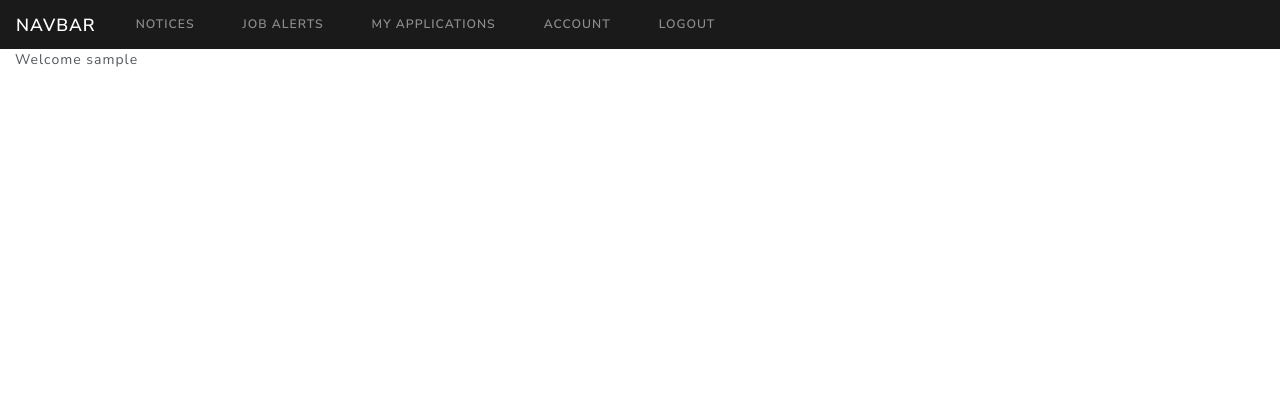
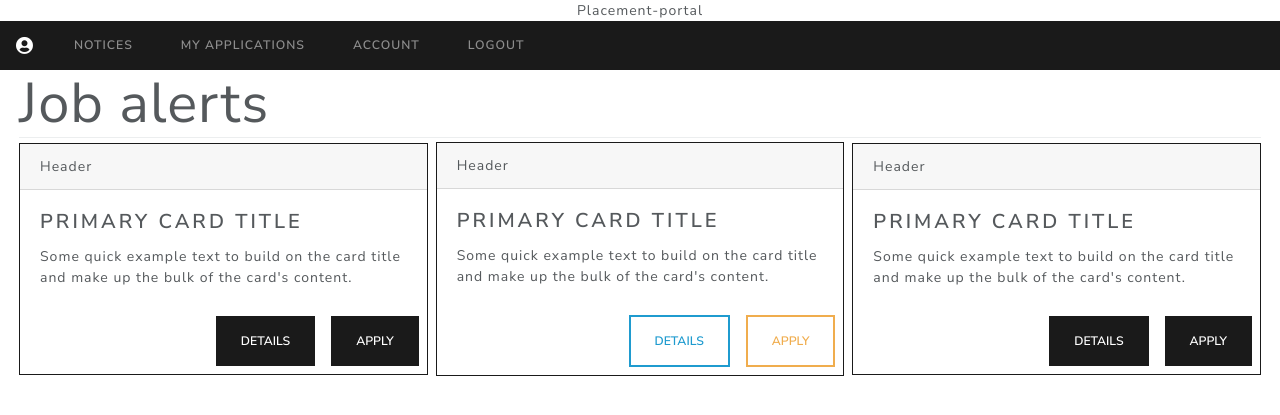
Before and after one commit to sanketwadekar/placement_portal, a Django app: page / in a window 1280 px wide. Shown: the top 415 px of the page. Run offline with Django 3.2, Linux system fonts and the light colour scheme; the visitor is signed in with stand-in values (Sample User, id 1); some libraries are stand-ins or nearby versions.

Commit message:
added dashboard tiles

```diff
--- a/placement_portal/accounts/templates/accounts/base.html
+++ b/placement_portal/accounts/templates/accounts/base.html
@@ -14,7 +14,12 @@
 <script src="https://cdnjs.cloudflare.com/ajax/libs/popper.js/1.16.1/umd/popper.min.js"></script>
 <script src="https://cdnjs.cloudflare.com/ajax/libs/twitter-bootstrap/4.5.2/js/bootstrap.min.js"></script>
 <div id="root">
+    <div class="container-fluid text-center">
+        Placement-portal
+    </div>
+    {% if request.user.is_authenticated %}
     {% include './navbar.html'%}
+    {% endif %}
     {% include './messages.html' %}
     <div class="container-fluid">
         {% block content %}
--- a/placement_portal/accounts/templates/accounts/dashboard.html
+++ b/placement_portal/accounts/templates/accounts/dashboard.html
@@ -3,6 +3,46 @@
 {%block title%}Dashboard{%endblock title%}
 {% block content %}
 <div>
-    Welcome {{request.user}}
+  <div class="display-4 border-bottom mx-1">
+    Job alerts
+  </div>
+  <div class="d-sm-flex flex-sm-row mb-3 align-items-center justify-content-center">
+    <div class="card border-primary m-1">
+      <div class="card-header">Header</div>
+      <div class="card-body">
+        <h4 class="card-title">Primary card title</h4>
+        <p class="card-text">Some quick example text to build on the card title and make up the bulk of the card's
+          content.</p>
+      </div>
+      <div class="d-inline-flex flex-row-reverse ">
+        <button type="button" class="btn btn-primary m-2">Apply</button>
+        <button type="button" class="btn btn-primary m-2">Details</button>
+      </div>
+    </div>
+    <div class="card border-primary m-1">
+      <div class="card-header">Header</div>
+      <div class="card-body">
+        <h4 class="card-title">Primary card title</h4>
+        <p class="card-text">Some quick example text to build on the card title and make up the bulk of the card's
+          content.</p>
+      </div>
+      <div class="d-inline-flex flex-row-reverse ">
+        <button type="button" class="btn btn-outline-warning m-2">Apply</button>
+        <button type="button" class="btn btn-outline-info m-2">Details</button>
+      </div>
+    </div>
+    <div class="card border-primary m-1">
+      <div class="card-header">Header</div>
+      <div class="card-body">
+        <h4 class="card-title">Primary card title</h4>
+        <p class="card-text">Some quick example text to build on the card title and make up the bulk of the card's
+          content.</p>
+      </div>
+      <div class="d-inline-flex flex-row-reverse ">
+        <button type="button" class="btn btn-primary m-2">Apply</button>
+        <button type="button" class="btn btn-primary m-2">Details</button>
+      </div>
+    </div>
+  </div>
 </div>
 {% endblock content %}
--- a/placement_portal/accounts/templates/accounts/navbar.html
+++ b/placement_portal/accounts/templates/accounts/navbar.html
@@ -1,18 +1,17 @@
 <nav class="navbar navbar-expand-sm navbar-dark bg-primary py-1">
-  <a class="navbar-brand" href="/">Navbar</a>
+  <a class="navbar-brand" href="/dashboard"><i class="fa fa-user-circle" aria-hidden="true"></i></a>
   <button class="navbar-toggler" type="button" data-toggle="collapse" data-target="#navbarColor01"
     aria-controls="navbarColor01" aria-expanded="false" aria-label="Toggle navigation">
     <span class="navbar-toggler-icon"></span>
   </button>
-  <div class="collapse navbar-collapse" id="navbarColor01">
+  <div class="collapse navbar-collapse">
     <ul class="navbar-nav mr-auto">
-      {% if request.user.is_authenticated %}
-        <li class="nav-item">
+      <li class="nav-item">
           <a class="nav-link" href="/notices">Notices</a>
         </li>
-        <li class="nav-item">
+        <!-- <li class="nav-item">
           <a class="nav-link" href="/job-alerts">Job Alerts</a>
-        </li>
+        </li> -->
         <li class="nav-item">
           <a class="nav-link" href="/applications">My applications</a>
         </li>
@@ -22,14 +21,6 @@
         <li class="nav-item">
           <a class="nav-link" href="/logout">Logout</a>
         </li>
-      {% else %}
-        <li class="nav-item">
-          <a class="nav-link" href="/login">Login</a>
-        </li>
-        <li class="nav-item">
-          <a class="nav-link" href="/register">Register</a>
-        </li>
-      {% endif %}
     </ul>
   </div>
 </nav>
```
